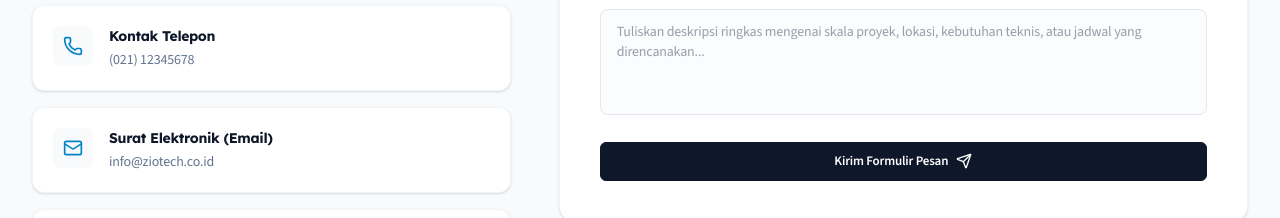
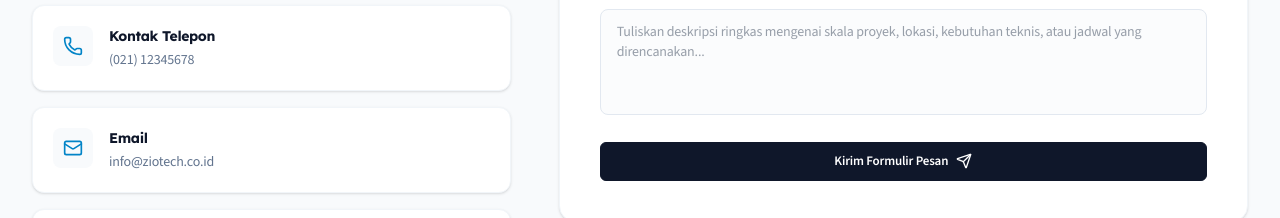
Before and after one commit to Syahrulalhabib/Ziotech-Compro, a React (Vite) app: page /contact in a window 1280 px wide. Shown: the part 840-1058 px from the top of the page. Built offline with nearby package versions, Linux system fonts and the light colour scheme; no server answers; the database is empty.

Commit message:
fix(contact): simplify label Surat Elektronik (Email) to Email

```diff
--- a/src/pages/Contact.jsx
+++ b/src/pages/Contact.jsx
@@ -135,7 +135,7 @@ export default function Contact() {
   const contactInfo = [
     { icon: MapPin, title: 'Kantor Operasional', detail: company.address, color: 'text-blue-500', bg: 'bg-blue-50' },
     { icon: Phone, title: 'Kontak Telepon', detail: company.phone, color: 'text-green-500', bg: 'bg-green-50' },
-    { icon: Mail, title: 'Surat Elektronik (Email)', detail: company.email, color: 'text-red-500', bg: 'bg-red-50' },
+    { icon: Mail, title: 'Email', detail: company.email, color: 'text-red-500', bg: 'bg-red-50' },
     { icon: Clock, title: 'Waktu Operasional Kantor', detail: company.workingHours, color: 'text-orange-500', bg: 'bg-orange-50' }
   ];
 
```
